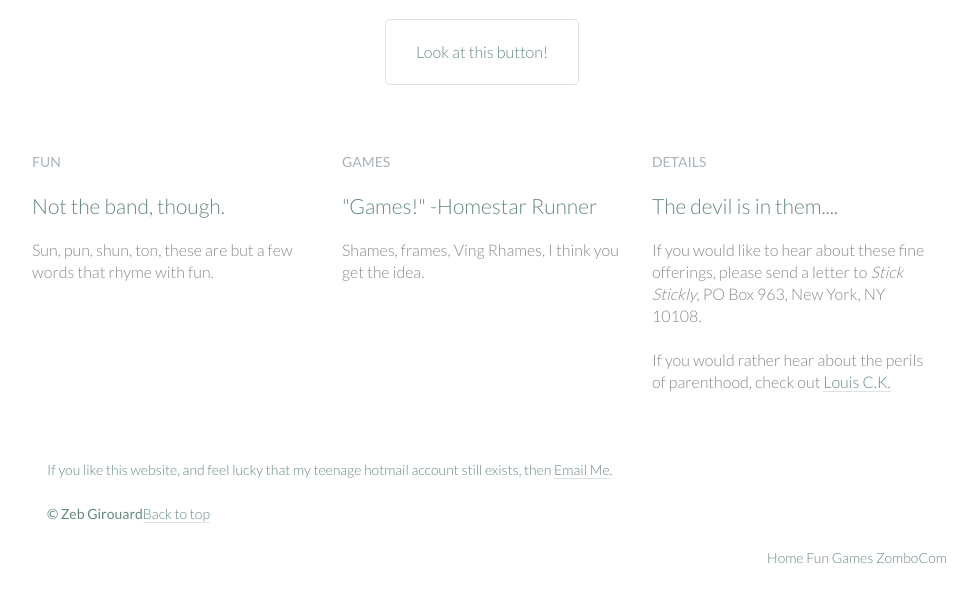
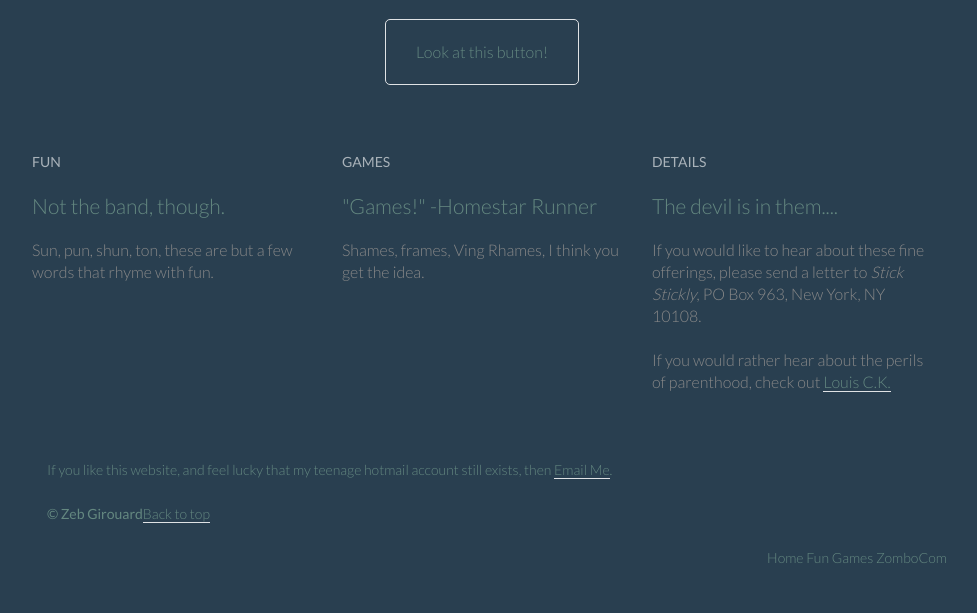
Before and after one commit to ZebGirouard/gh-pages-test, a plain HTML site: page index.html in a window 1280 px wide. Shown: the part 333-946 px from the top of the page, without its empty margins (158-1135 px from the left). Drawn offline with Linux system fonts and the light colour scheme.

Commit message:
Update main.css

```diff
--- a/stylesheets/main.css
+++ b/stylesheets/main.css
@@ -52,6 +52,7 @@ table {
   ========================================
 */
 body {
+  background: #293f50;
   color: #888;
   font: 300 16px/22px "Lato", "Open Sans", "Helvetica Neue", Helvetica, Arial, sans-serif;
 }
```
